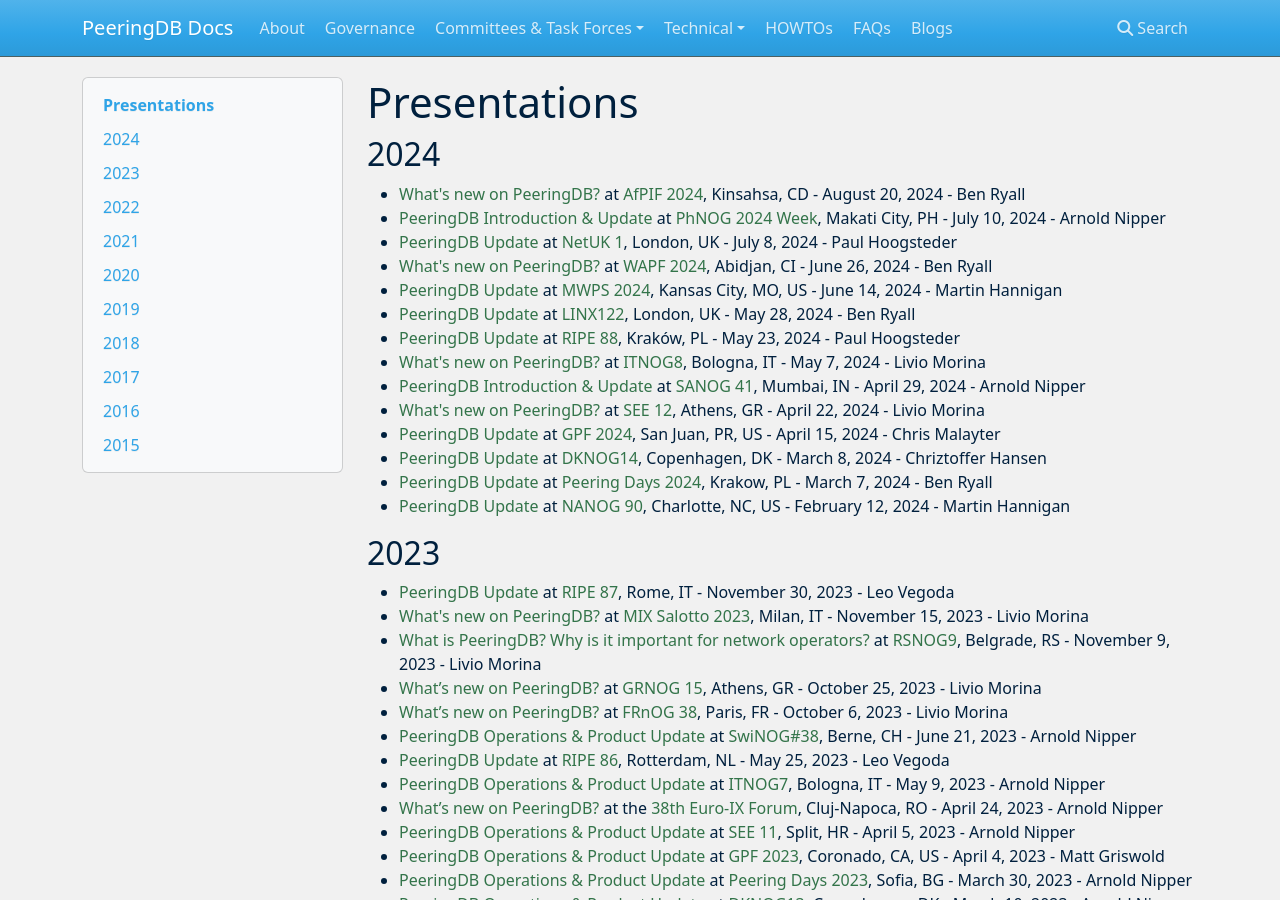
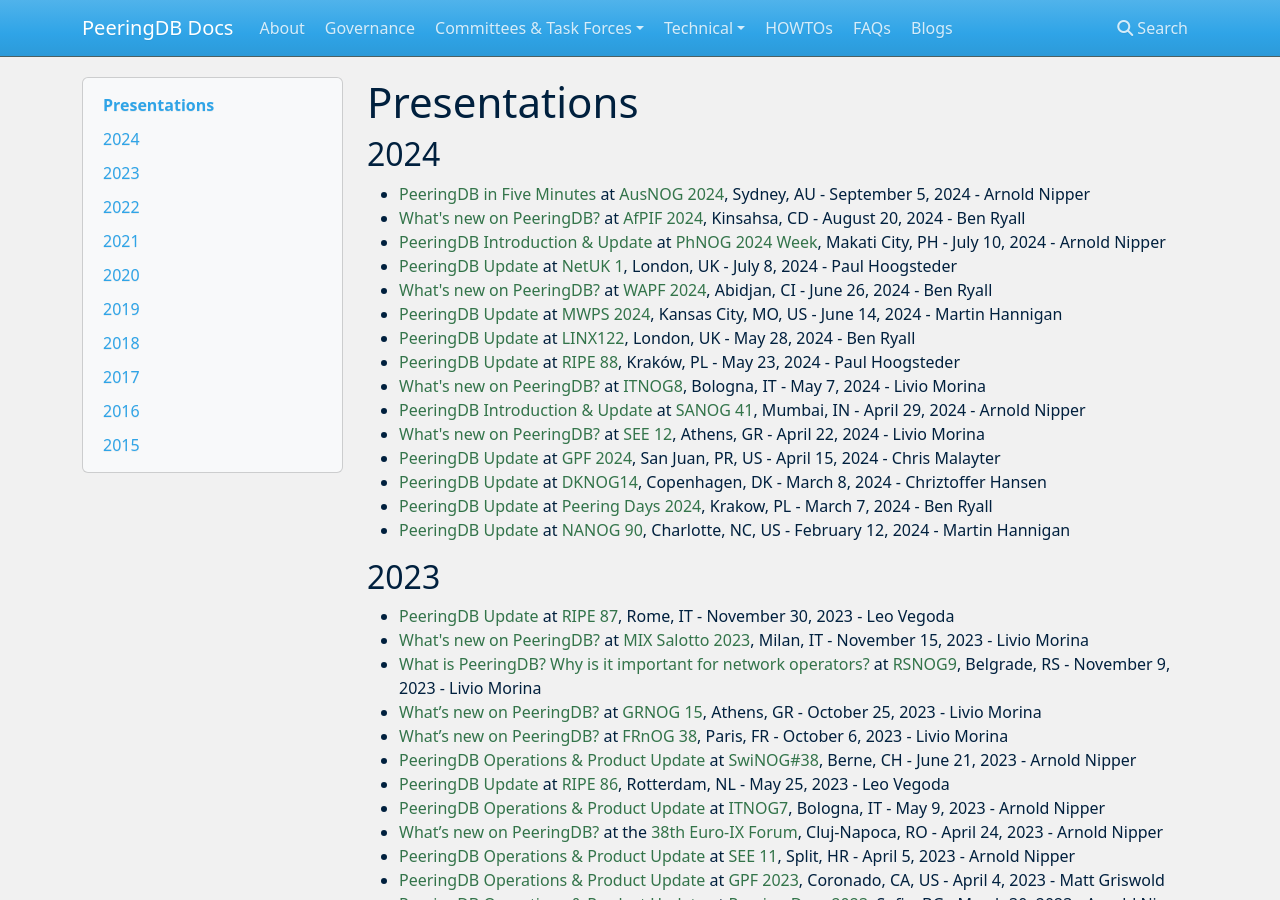
Before and after one commit to peeringdb/docs, an MkDocs documentation site: the page built from docs/presentations.md, in a window 1280 px wide and 900 px high. Built offline with MkDocs 1.6.1, drawn with Linux system fonts in a browser that asks for light colours; nearby versions of some CDN libraries.

Commit message:
Added Arnold's AusNOG 2024 presentation.

```diff
--- a/docs/presentations.md
+++ b/docs/presentations.md
@@ -2,6 +2,7 @@
 
 ## 2024
 
+- [PeeringDB in Five Minutes](presentation/20240905_AusNOG_Arnold_Nipper.pdf) at [AusNOG 2024](https://www.ausnog.net/events/ausnog-2024/program), Sydney, AU - September 5, 2024 - Arnold Nipper
 - [What's new on PeeringDB?](presentation/20240820_AfPIF_2024_Ben_Ryall.pdf) at [AfPIF 2024](https://www.afpif.org/afpif2024/), Kinsahsa, CD - August 20, 2024 - Ben Ryall
 - [PeeringDB Introduction & Update](presentation/20240710_PhNOG_Arnold_Nipper.pdf) at [PhNOG 2024 Week](https://bit.ly/PhNOG2024Week), Makati City, PH - July 10, 2024 - Arnold Nipper
 - [PeeringDB Update](presentation/20240708_NetUK-1_Paul_Hoogsteder.pdf) at [NetUK 1](https://www.netuk.org/netuk1/), London, UK - July 8, 2024 - Paul Hoogsteder
```
Also changed, not shown: 1 other file.
